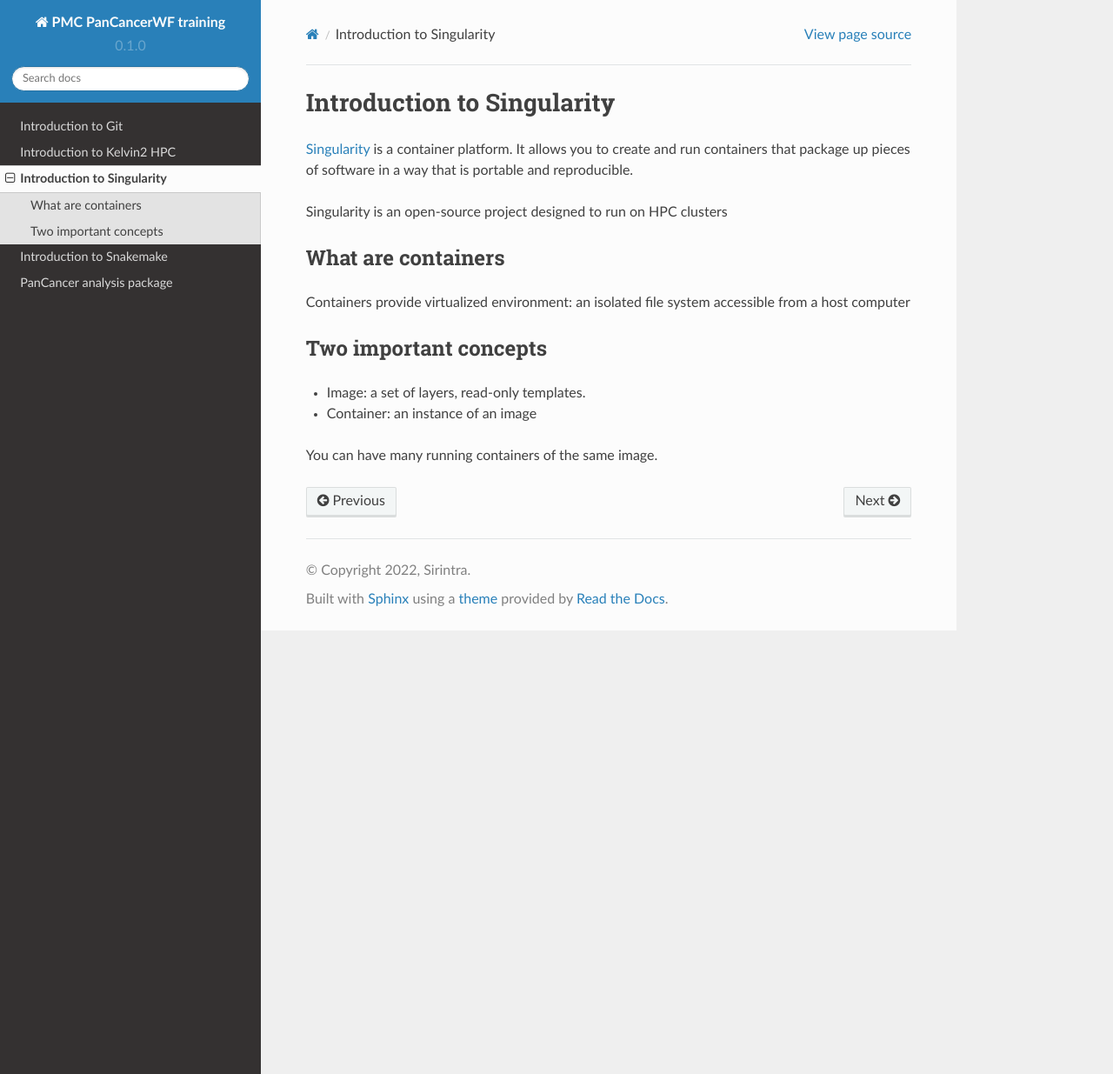
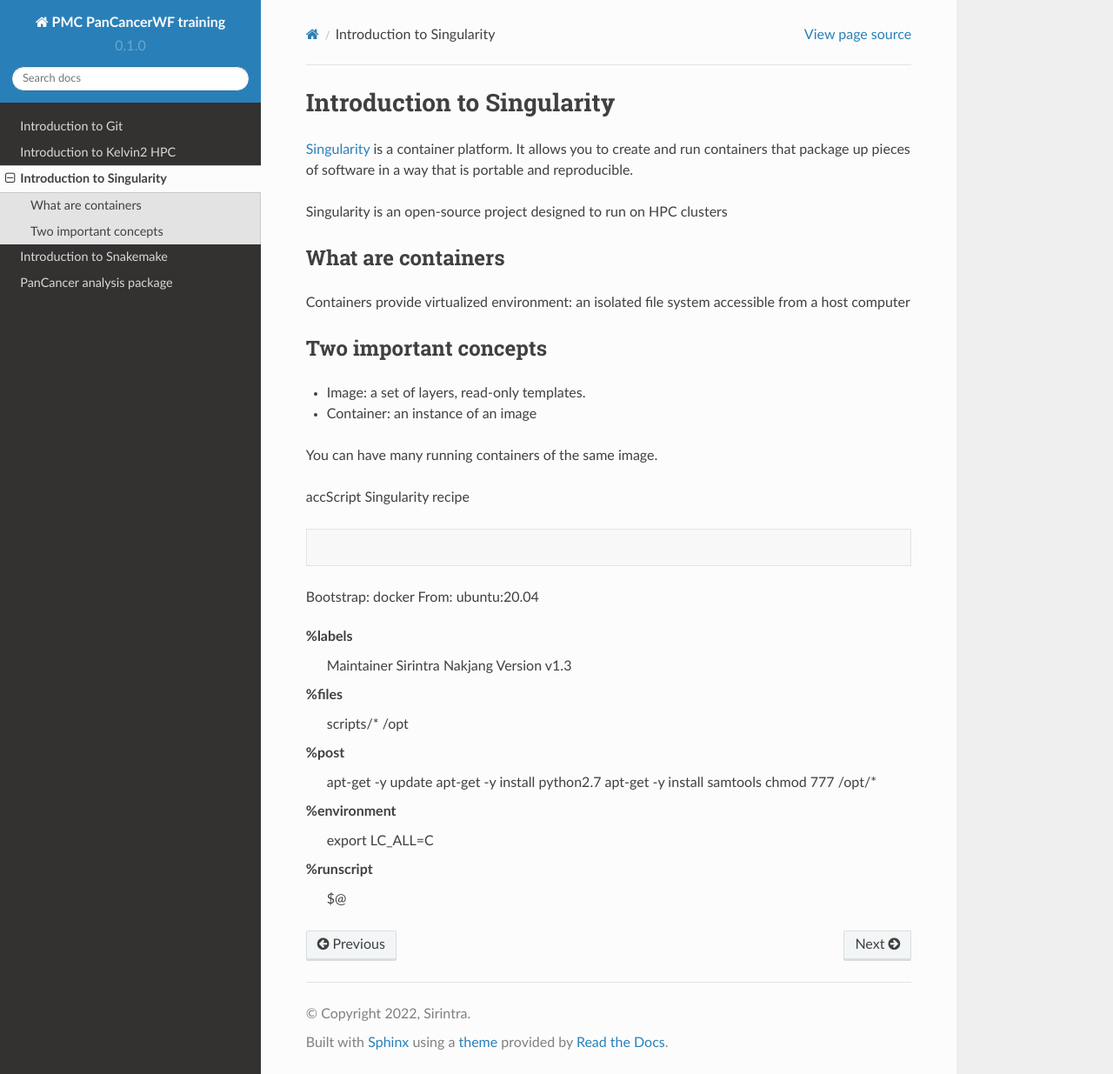
Before and after one commit to sirintra/PMC-PC-training, a Sphinx documentation site: the page built from docs/source/singularity.rst, in a window 1280 px wide and 1235 px high. Shown: the whole window at 87% size. Built offline with Sphinx 7.4.7 and the Read the Docs theme 2.0.0, drawn with Linux system fonts in a browser that asks for light colours.

Commit message:
Update singularity.rst

```diff
--- a/docs/source/singularity.rst
+++ b/docs/source/singularity.rst
@@ -14,3 +14,30 @@ Two important concepts
 * Container: an instance of an image
 
 You can have many running containers of the same image.
+
+
+
+accScript Singularity recipe
+
+.. code-block:: console
+
+Bootstrap: docker
+From: ubuntu:20.04
+
+%labels
+	Maintainer Sirintra Nakjang
+	Version v1.3
+
+%files
+	scripts/* /opt
+
+%post
+	apt-get -y update
+	apt-get -y install python2.7
+	apt-get -y install samtools
+	chmod 777 /opt/*
+
+%environment
+	export LC_ALL=C
+%runscript
+	$@
```
